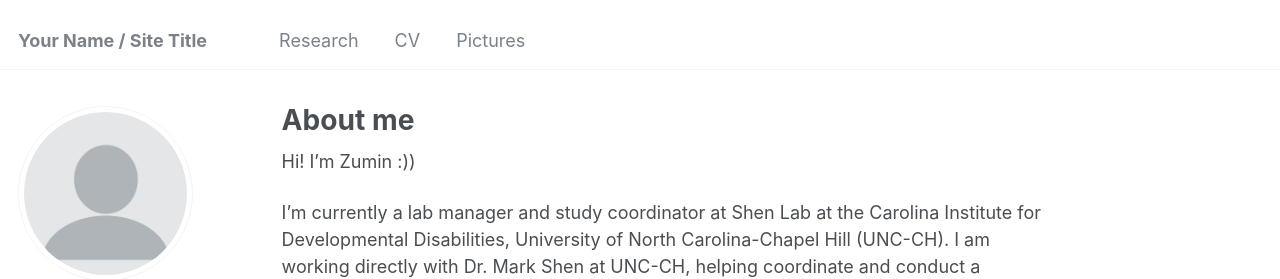
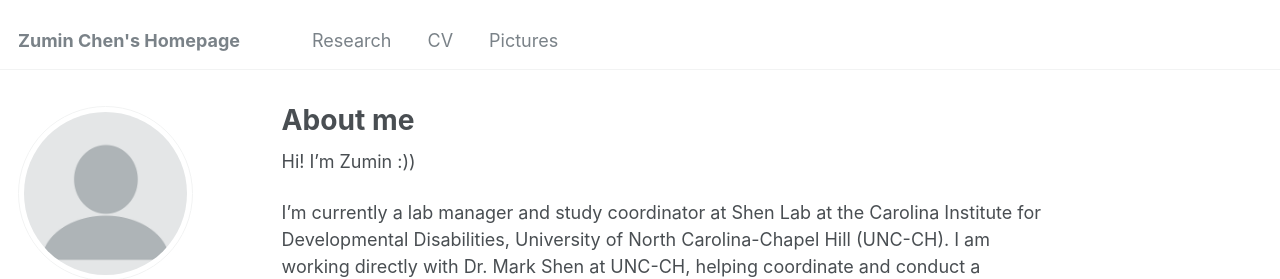
Before and after one commit to zumin-chen/Zumin-Chen, a Jekyll site: the page built from _pages/about.md, in a window 1280 px wide. Shown: the top 279 px of the page. Built offline with Jekyll 4.4.1, drawn with Linux system fonts in a browser that asks for light colours; some web fonts are replaced.

Commit message:
Update _config.yml

```diff
--- a/_config.yml
+++ b/_config.yml
@@ -8,7 +8,7 @@
 
 # Basic Site Settings
 locale                   : "en-US"
-title                    : "Your Name / Site Title"
+title                    : "Zumin Chen's Homepage"
 title_separator          : "-"
 name                     : &name "Your Name"
 description              : &description "personal description"
```
